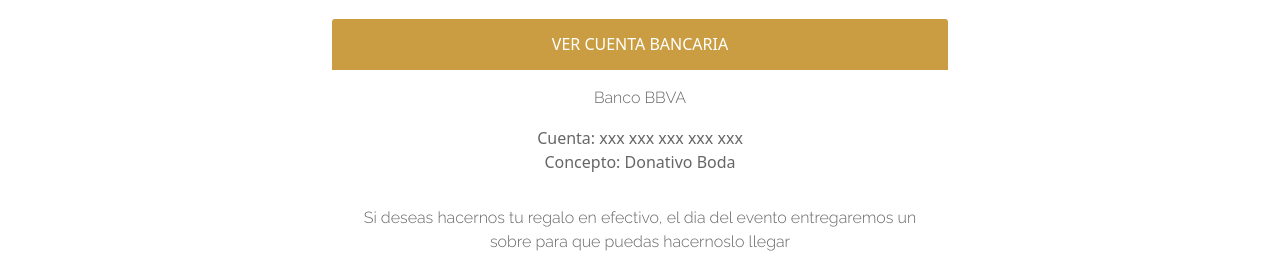
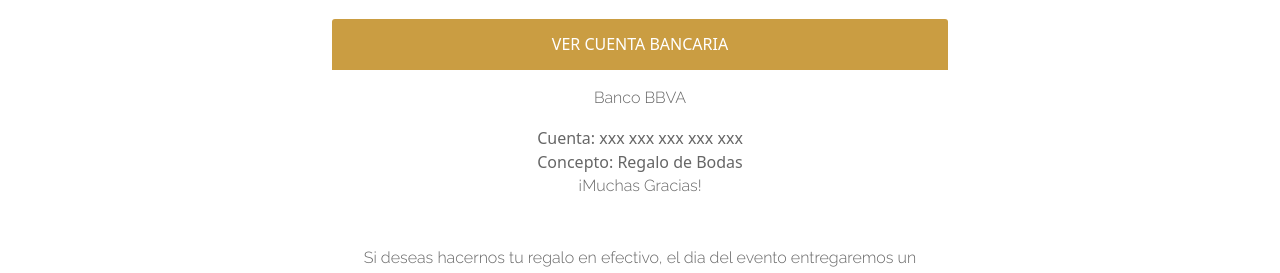
Before and after one commit to hugorosas89/confirmation-wedding, a React (Create React App) app: page / in a window 1280 px wide. Both pictures are taken after a click on the button "VER CUENTA BANCARIA". Shown: the part 2367-2640 px from the top of the page. Built offline with nearby package versions, Linux system fonts and the light colour scheme.

Commit message:
bank concept

```diff
--- a/src/App.js
+++ b/src/App.js
@@ -196,7 +196,8 @@ const App = () => {
 									<Accordion.Body>
 										<p>Banco BBVA</p>
 										Cuenta: xxx xxx xxx xxx xxx<br></br>
-										Concepto: Donativo Boda
+										Concepto: Regalo de Bodas
+										<p>¡Muchas Gracias!</p>
 									</Accordion.Body>
 								</Accordion.Item>
 							</Accordion>
```
